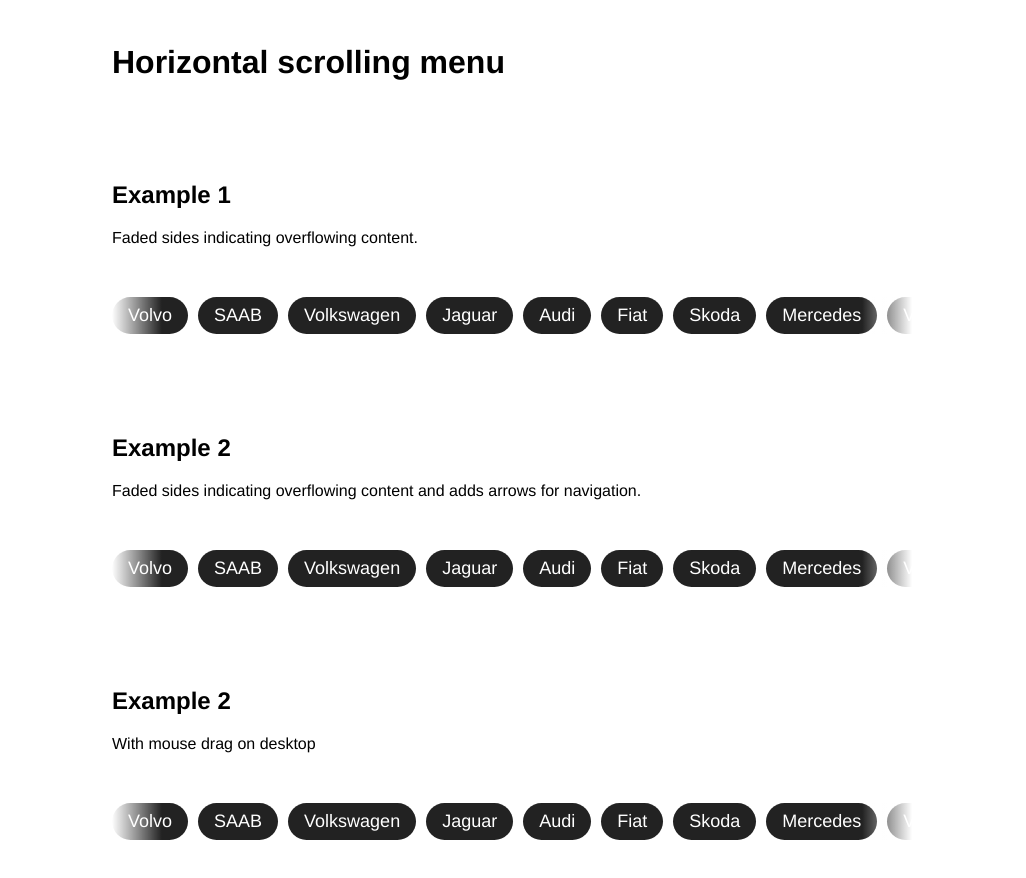
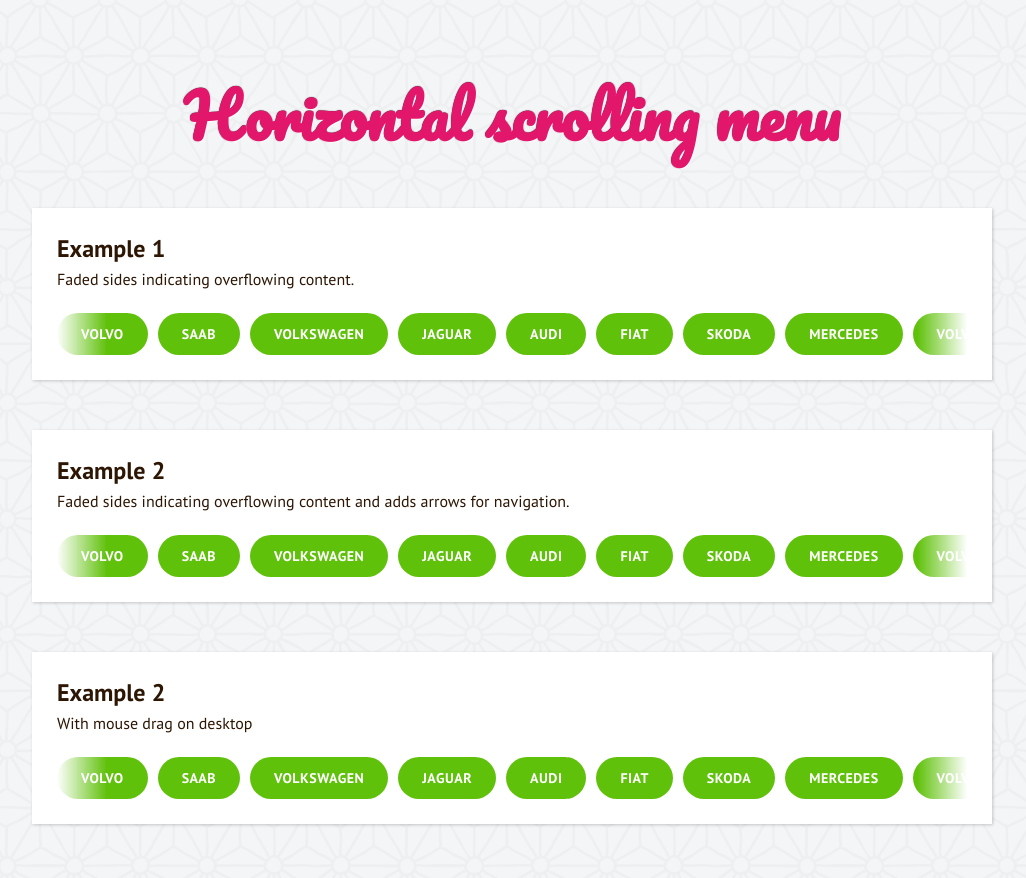
Before and after one commit to msorensson/scrollingmenu, a website: page build/index.html in a window 1280 px wide. Shown: the whole page, without its empty margins (128-1154 px from the left). Drawn offline with nearby package versions, Linux system fonts and the light colour scheme; files that its build step writes are made by us from their sources; files whose address does not match are found by name.

Commit message:
applied some styling to examples

```diff
--- /dev/null
+++ b/src/colors.scss
@@ -0,0 +1,3 @@
+$primary: #E2166B;
+$secondary: #2D1603;
+$tertiery: #60C10B;
--- /dev/null
+++ b/src/components/example/example.scss
@@ -0,0 +1,21 @@
+.example {
+    background: #fff;
+    box-shadow: 1px 1px 3px rgba(0, 0, 0, .2);
+    padding: 25px;
+    margin-bottom: 50px;
+}
+
+.example__title {
+    margin-top: 0;
+    line-height: 1.3;
+    margin-bottom: .2em;
+}
+
+.example__description {
+    margin-top: 0;
+    margin-bottom: .7em;
+}
+
+.example__content {
+    margin-top: 1.5em;
+}
--- a/src/components/hsm/hsm.scss
+++ b/src/components/hsm/hsm.scss
@@ -70,15 +70,19 @@
     position: absolute;
     width: 30px;
     height: 30px;
-    background: red;
     top: 50%;
     margin-top: -15px;
     z-index: 2;
-    border-radius: 100%;
     transition: opacity 200ms;
+    background-position: center center;
+    background-repeat: no-repeat;
+    background-image: url(./img/arrow.svg);
+    background-size: contain;
+    background-color: transparent;
 
     &--left {
         left: 10px;
+        transform: rotate(-180deg);
 
         .hsm[data-overflow-direction="right"] &,
         .hsm[data-overflow-direction="none"] & {
--- a/src/components/menu/menu.scss
+++ b/src/components/menu/menu.scss
@@ -12,12 +12,17 @@
 }
 
 .menu__link {
+    -webkit-font-smoothing: antialiased;
+    letter-spacing: .5px;
     user-select: none;
     font-size: 18px;
     text-decoration: none;
-    padding: 8px 16px;
-    background: #222;
+    padding: 12px 24px;
     color: #fff;
     border-radius: 30px;
     display: block;
+    font-weight: bold;
+    text-transform: uppercase;
+    font-size: 14px;
+    background: $tertiery;
 }
--- a/src/style.scss
+++ b/src/style.scss
@@ -1,3 +1,5 @@
+@import './colors';
+
 *,
 *:after,
 *:before {
@@ -5,22 +7,25 @@
 }
 
 body {
-    font-family: Helvetica Neue, sans-serif;
+    background-image: url(./img/asanoha-400px.png);
+    font-family: PT Sans, sans-serif;
     padding: 15px;
+    color: $secondary;
 }
 
 .page-wrapper {
-    max-width: 800px;
+    max-width: 960px;
     margin: auto;
 }
 
-h2 {
-    margin-top: 100px;
+h1 {
+    font-family: 'Pacifico', cursive;
+    font-size: 60px;
+    text-align: center;
+    color: $primary;
+    text-shadow: 1px 1px 1px rgba(255,255,255, 1), 0px 0px 1px rgba(0, 0, 0, 1);
 }
 
-.hsm {
-    margin-top: 50px;
-}
-
+@import './components/example/example';
 @import './components/hsm/hsm';
 @import './components/menu/menu';
```
Also changed, not shown: package.json (+12 -12 lines), build/index.html, src/components/hsm/img/arrow.svg (added), src/img/asanoha-400px.png (added).
